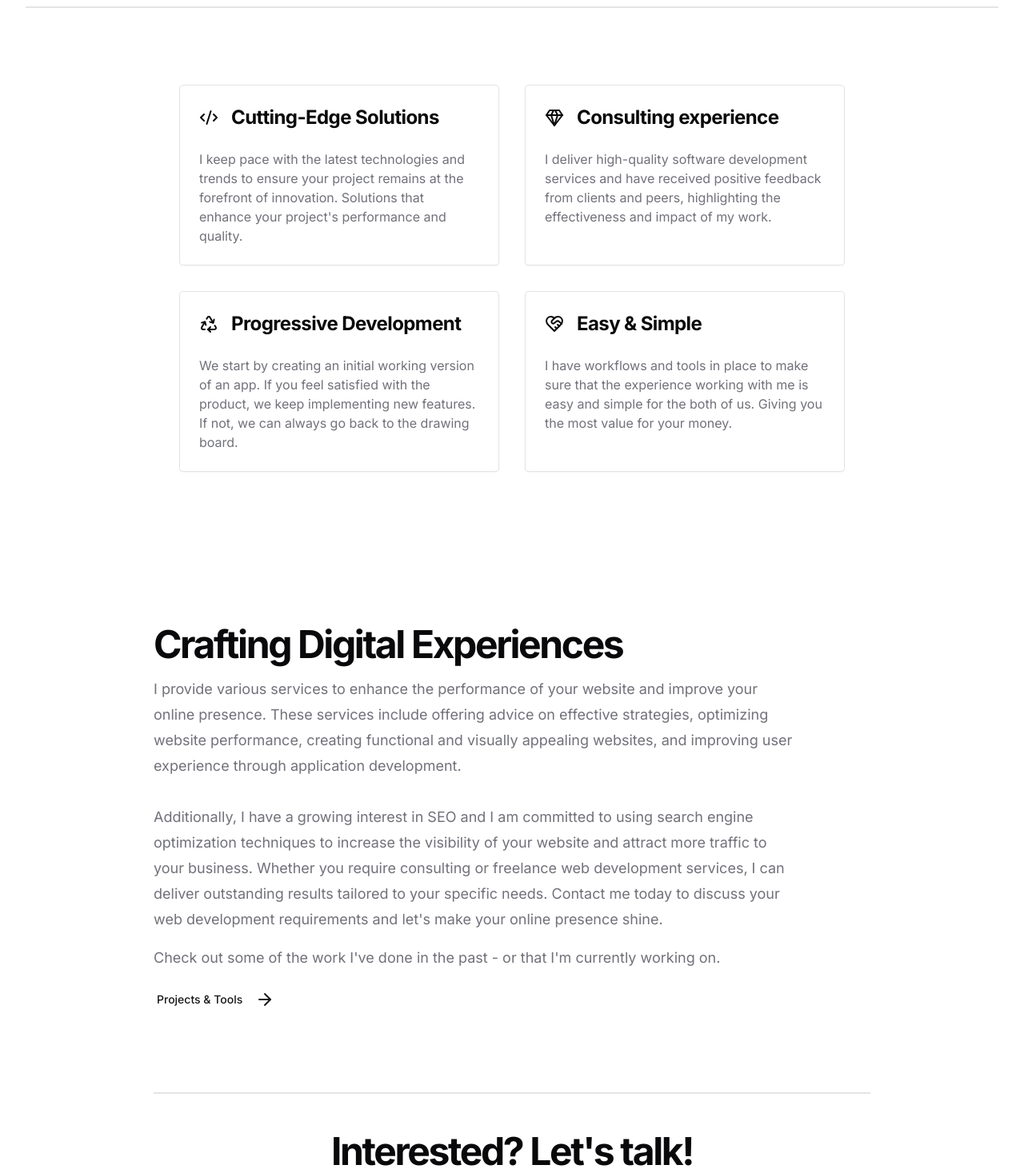
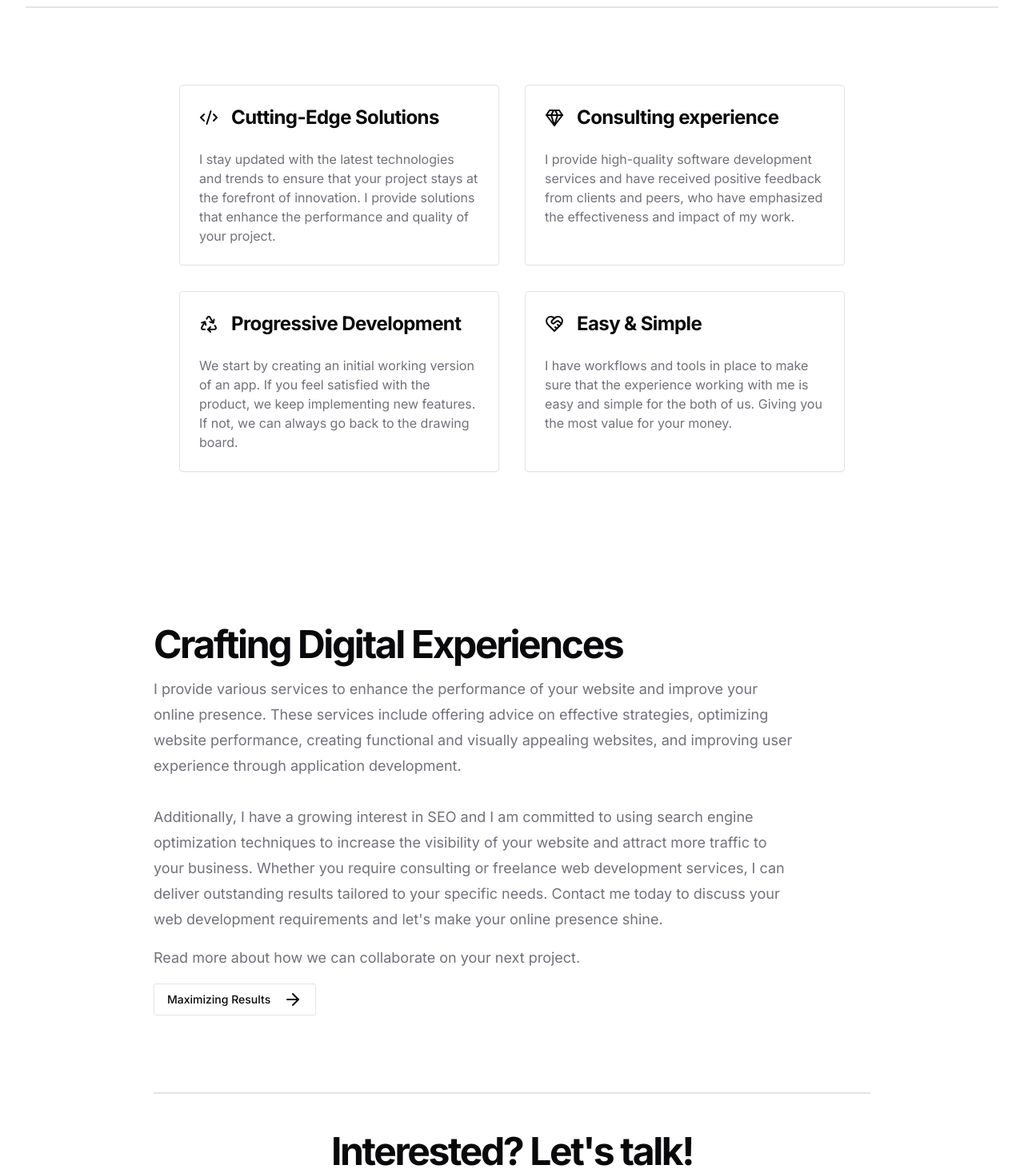
Before and after one commit to JJooaa/joaleitola, a Next.js app: page / in a window 1280 px wide. Shown: the part 669-2136 px from the top of the page at 80% size. Built offline with nearby package versions, Linux system fonts and the light colour scheme.

Commit message:
Update experience section and consts file

```diff
--- a/src/components/sections/home/experience-section.tsx
+++ b/src/components/sections/home/experience-section.tsx
@@ -31,17 +31,16 @@ export function ExperienceSection() {
           make your online presence shine.
         </p>
         <p className="leading-normal text-muted-foreground sm:text-lg sm:leading-8">
-          Check out some of the work I&apos;ve done in the past - or that
-          I&apos;m currently working on.
+          Read more about how we can collaborate on your next project.
         </p>
         <Link
           className={cn(
-            buttonVariants({ variant: "link" }),
-            "gap-4 self-start p-1"
+            buttonVariants({ variant: "outline" }),
+            "gap-4 self-start"
           )}
-          href={links.projectsAndTools.path}
+          href={links.workingWithMe.path}
         >
-          {links.projectsAndTools.name}
+          {links.workingWithMe.name}
           <ArrowRight />
         </Link>
       </div>
--- a/src/lib/consts.ts
+++ b/src/lib/consts.ts
@@ -36,13 +36,13 @@ export const cardData = [
     title: "Cutting-Edge Solutions",
     icon: Code2,
     description:
-      "I keep pace with the latest technologies and trends to ensure your project remains at the forefront of innovation. Solutions that enhance your project's performance and quality.",
+      "I stay updated with the latest technologies and trends to ensure that your project stays at the forefront of innovation. I provide solutions that enhance the performance and quality of your project.",
   },
   {
     title: "Consulting experience",
     icon: Gem,
     description:
-      "I deliver high-quality software development services and have received positive feedback from clients and peers, highlighting the effectiveness and impact of my work.",
+      "I provide high-quality software development services and have received positive feedback from clients and peers, who have emphasized the effectiveness and impact of my work.",
   },
   {
     title: "Progressive Development",
```
